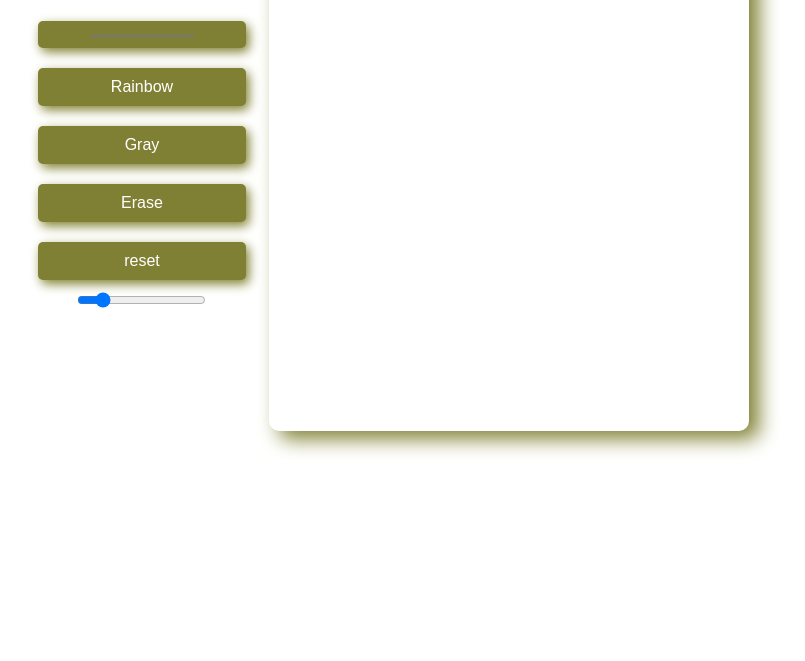
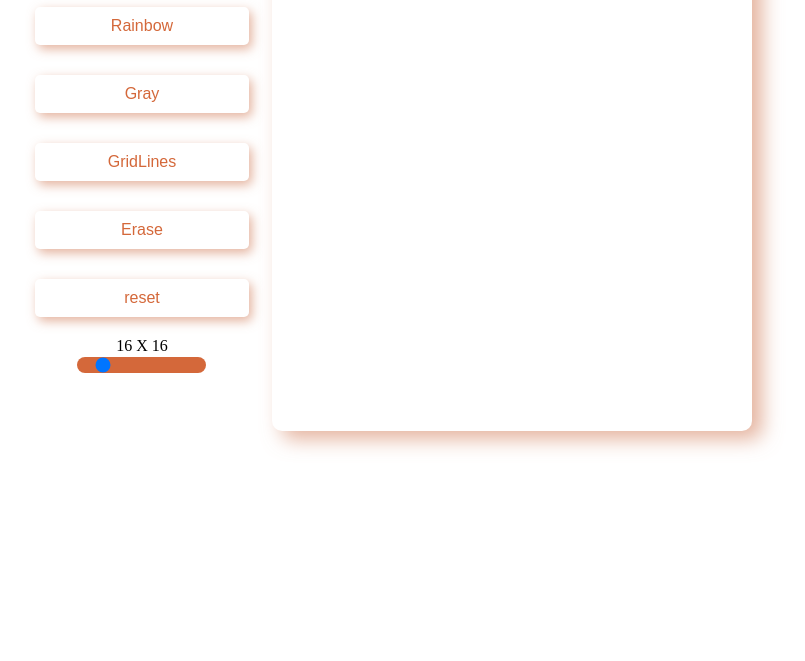
Before and after one commit to MaramAlqadasi/Ech-a-sketch1, a plain HTML site: page index.html in a window 1280 px wide. Shown: the part 139-800 px from the top of the page, without its empty margins (248-1053 px from the left). Drawn offline with Linux system fonts and the light colour scheme.

Commit message:
change some styles

```diff
--- a/index.html
+++ b/index.html
@@ -12,11 +12,13 @@
     <header></header>
     <section class="mainContainer">
         <div class="sideBar">
-            <input type="color" class="color" value="#808034">
+            <input type="color" class="color" value="#d89274">
             <input type="button" class="rainbow" value="Rainbow">
             <input type="button" class="gray" value="Gray">
+            <input type="button" class="grid" value="GridLines">
             <input type="button" class="erase" value="Erase">
             <input type="button" class="reset" value="reset">
+            <label id ="size1" for="range1">16 x 16</label>
             <input type="range" id="range1" min=1 max=100 value=16>
 
         </div>
--- a/javascript.js
+++ b/javascript.js
@@ -1,10 +1,17 @@
 const range=document.getElementById("range1");
 const board=document.querySelector(".board");
 const titleSize=document.querySelector("#titleSize");
+const eraser=document.querySelector(".erase");
+const reset=document.querySelector(".reset");
+const rainbow=document.querySelector("rainbow");
+const gray=document.querySelector(".gray");
+const gridLine=document.querySelector(".grid");
+const size1=document.querySelector("#size1")
 
 function changeSize(){
     const size=this.value||16;
     titleSize.textContent=`${size} X ${size}`;
+    size1.textContent= `${size} X ${size}`;
     board.style=`grid-template-columns: repeat(${size}, 1fr);grid-template-rows: repeat(${size}, 1fr)`;
     for(let i=1;i<=size;i++){
            const square= document.createElement("div");
@@ -12,7 +19,20 @@ function changeSize(){
     }
 
 }
-console.log(range.addEventListener("change",changeSize));
 
+function showGridLine(){
+    // const squares=Array(board.querySelectorAll("div"));
+    // for(let i=0 ;i<=squares.length;i++){
+    //     for(let j=0;j<=squares.length;j++){
+
+    //             squares[i][j].style="border:1px solid gray;";
+
+
+    //     }
+    // }
+
+}
+
+gridLine.addEventListener("click",showGridLine);
 range.addEventListener("change",changeSize);
 range.addEventListener("mouseover",changeSize(range.value));
--- a/style.css
+++ b/style.css
@@ -13,7 +13,7 @@
 {
     height: 30rem;
     width: 30rem;
-    box-shadow: #808034 10px 8px 20px;
+    box-shadow: #d89274b3 10px 8px 20px;
     margin: 10px;
     border-radius: 10px;
     display: grid;
@@ -28,23 +28,57 @@
     padding: 10px 10px;
 
 }
- input[type="button" ],input[type="color"]{
+ input[type="button" ]{
     padding: 10px 50px;
     margin: 10px 16px;
     width: 107%;
-    box-shadow: #808032 3px 4px 11px;
+    box-shadow: #d89274b3 3px 4px 11px;
     border: none;
     border-radius: 5px;
     font-size: 1rem;
-    background-color: #808034;
-    color: white;
+    background-color: white;
+    color: #d4683a;
     font-size: 1rem;
     cursor: pointer;
+    margin-bottom: 20px;
+}
+input[type="button" ]:hover{
+    color: #d34509;
+    scale: 1.1;
 }
 .boardSection{
     text-align: center;
-    color: #808034;
+    color: #d4683a;
     font-weight: bold;
     line-height: 10px;
     font-size: 1.5rem;
 }
+.color{
+    -webkit-appearance: none;
+    -moz-appearance: none;
+    appearance: none;
+    width: 50px;
+    height: 50px;
+    background-color: transparent;
+    cursor: pointer;
+    border: none;
+
+}
+.color::-webkit-color-swatch {
+    border-radius: 10px;
+    border: none;
+  }
+.color::-moz-color-swatch {
+    border-radius: 10px;
+    border: none;
+  }
+  #range1{
+    -webkit-appearance: none;
+    -moz-appearance: none;
+    appearance: none;
+    background-color: #d4683a;
+    cursor: pointer;
+    border: none;
+    border-radius: 10px;
+    color: aliceblue;
+  }
```
